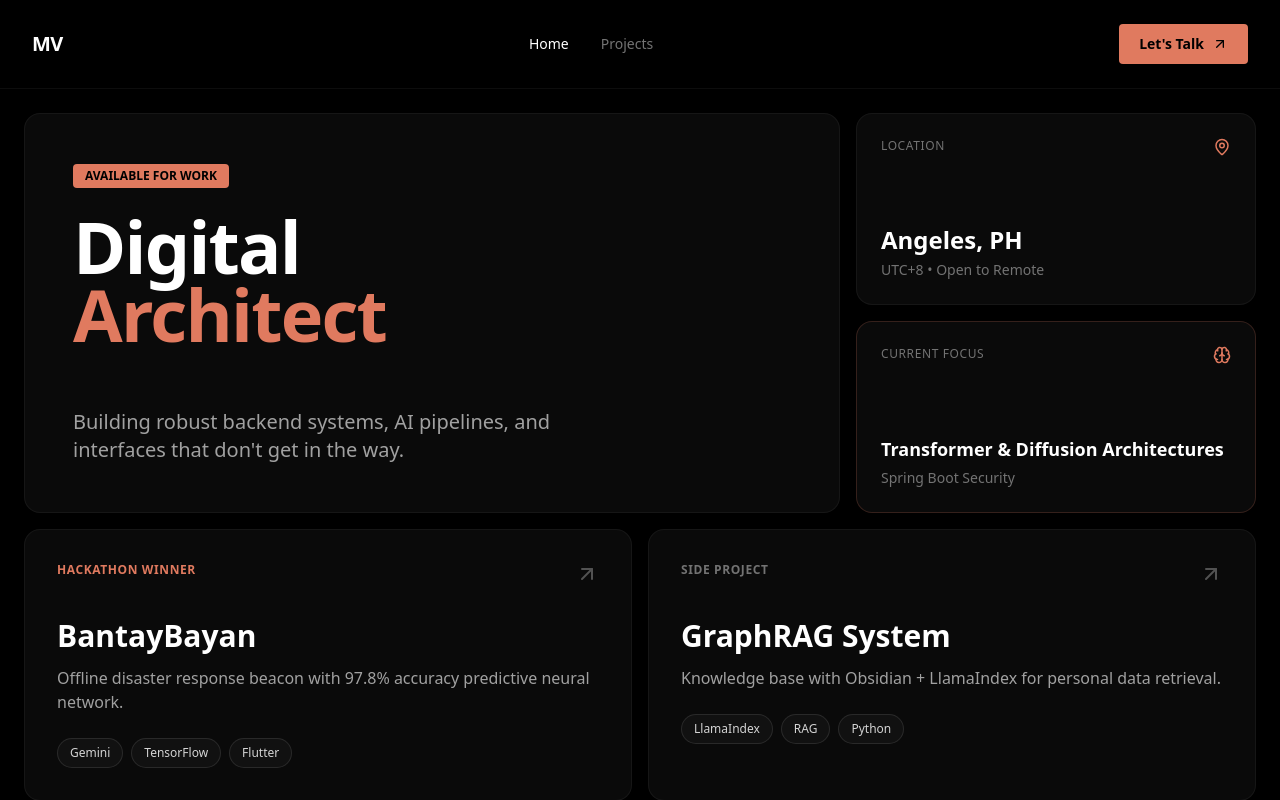
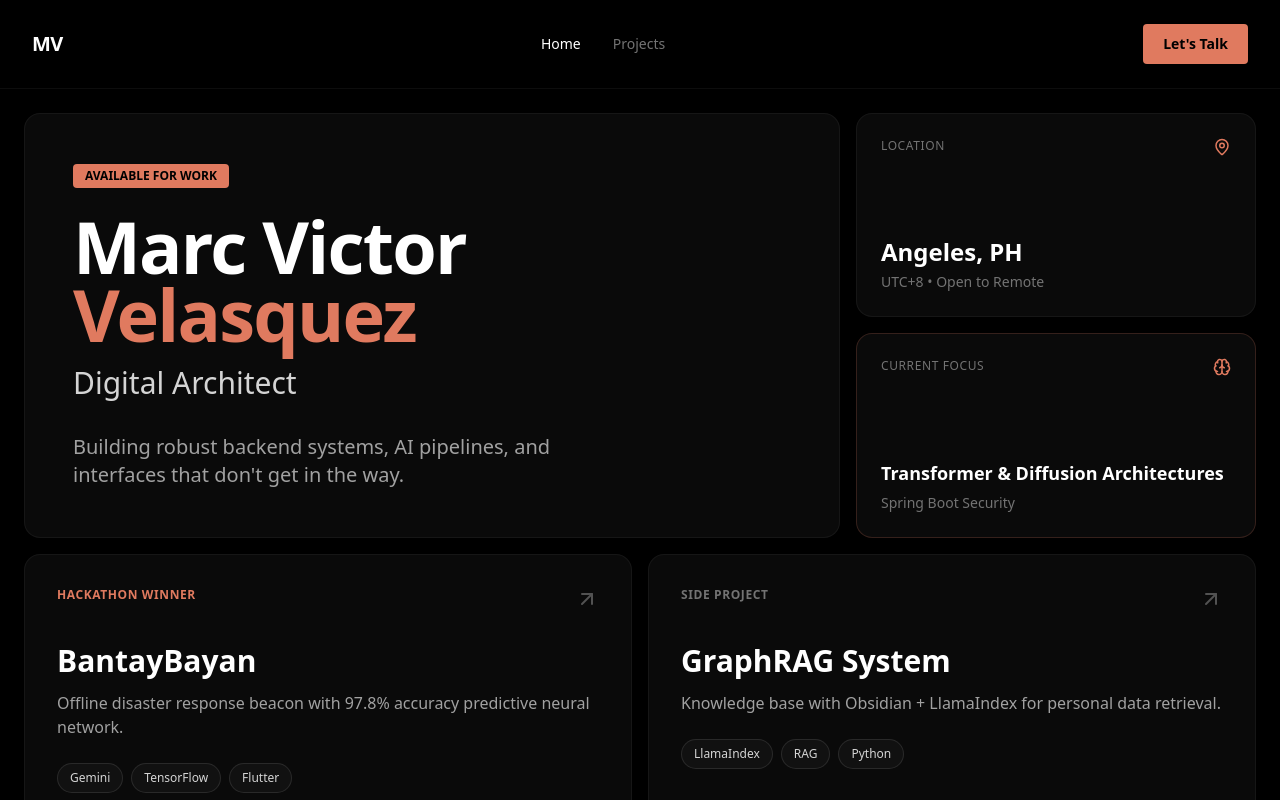
Before and after one commit to marccodesstuff/marccodesstuff-portfolio, a React (Vite) app: page / in a window 1280 px wide. Shown: the top 800 px of the page. Built offline with nearby package versions, Linux system fonts and the light colour scheme.

Commit message:
Changed header text

```diff
--- a/src/SwissPortfolio.tsx
+++ b/src/SwissPortfolio.tsx
@@ -32,7 +32,7 @@ const SwissPortfolio = () => {
                     href="mailto:velasquezmarcvictor@gmail.com"
                     className="bg-[#e07a5f] hover:bg-[#d86a4f] text-black px-5 py-2.5 text-sm font-bold flex items-center gap-2 transition-colors rounded-sm"
                 >
-                    Let's Talk <ArrowUpRight size={16} />
+                    Let's Talk
                 </a>
             </header>
 
@@ -45,9 +45,10 @@ const SwissPortfolio = () => {
                         <div>
                             <span className="inline-block bg-[#e07a5f] text-black text-xs font-bold px-3 py-1 mb-6 rounded-sm">AVAILABLE FOR WORK</span>
                             <h1 className="text-5xl md:text-7xl font-bold leading-[0.95] tracking-tight">
-                                Digital<br />
-                                <span className="text-[#e07a5f]">Architect</span>
+                                Marc Victor<br />
+                                <span className="text-[#e07a5f]">Velasquez</span>
                             </h1>
+                            <p className="text-2xl md:text-3xl font-medium mt-4 text-neutral-300">Digital Architect</p>
                         </div>
                         <p className="text-xl text-neutral-400 max-w-lg mt-8">
                             Building robust backend systems, AI pipelines, and interfaces that don't get in the way.
```
